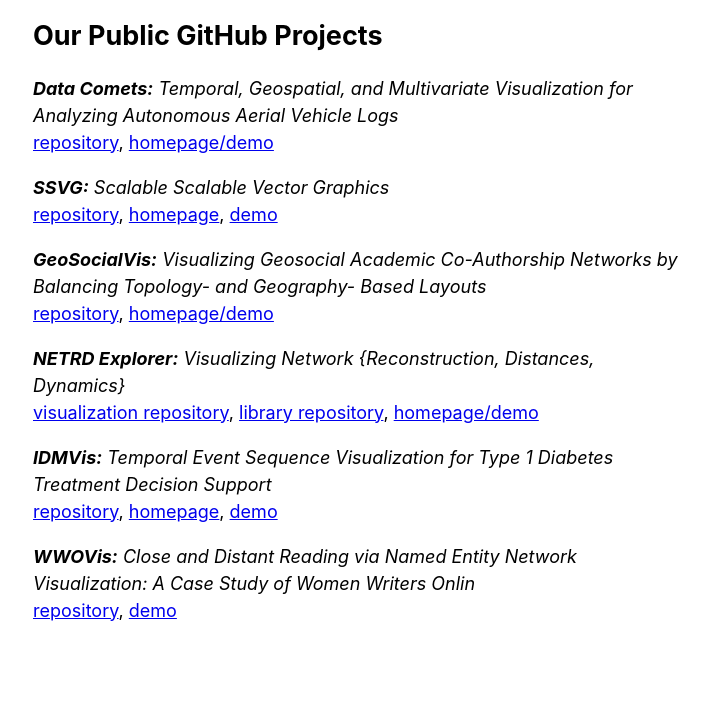
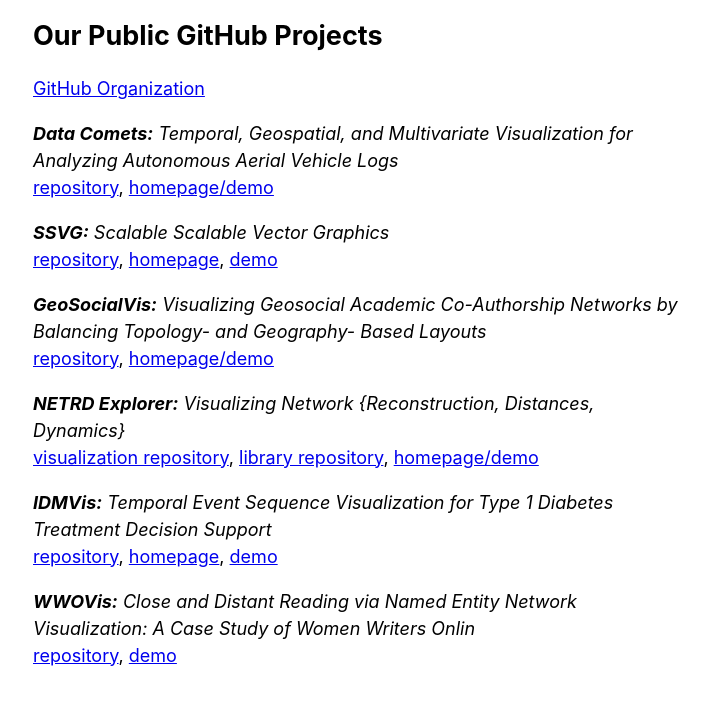
Before and after one commit to VisDunneRight/VisDunneRight.github.io, a plain HTML site: page index.html in a window 1280 px wide. Shown: the part 137-842 px from the top of the page, without its empty margins (282-991 px from the left). Before the commit the page ends 801 px from the top, so only its background shows below. Drawn offline with Linux system fonts and the light colour scheme.

Commit message:
Added organization

```diff
--- a/index.html
+++ b/index.html
@@ -33,6 +33,8 @@
 
     <h2>Our Public GitHub Projects</h2>
 
+    <p><a href="https://github.com/VisDunneRight">GitHub Organization</a></p>
+
     <p><em><strong>Data Comets:</strong> Temporal, Geospatial, and Multivariate Visualization for Analyzing Autonomous Aerial Vehicle Logs</em><br/><a href="https://github.com/dsaffo/DataComets">repository</a>, <a href="http://www.datacomets.com/">homepage/demo</a></p>
 
     <p><em><strong>SSVG:</strong> Scalable Scalable Vector Graphics</em><br/><a href="https://github.com/michaschwab/ssvg">repository</a>, <a href="https://www.ssvg.io/">homepage</a>, <a href="https://www.ssvg.io/examples">demo</a></p>
```
